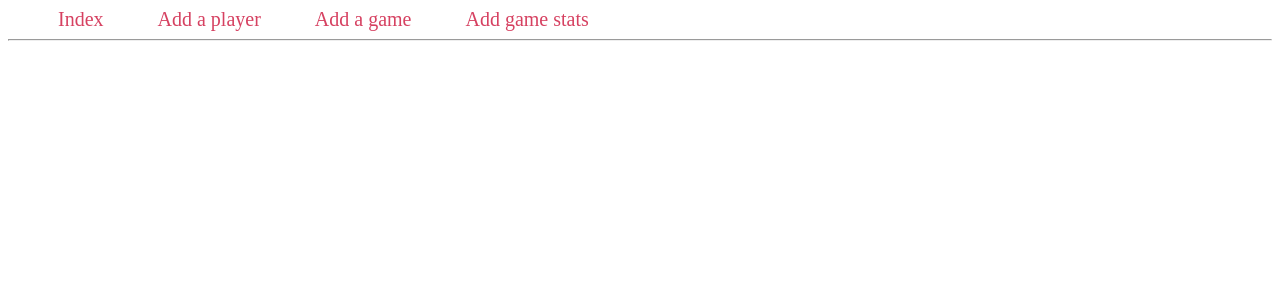
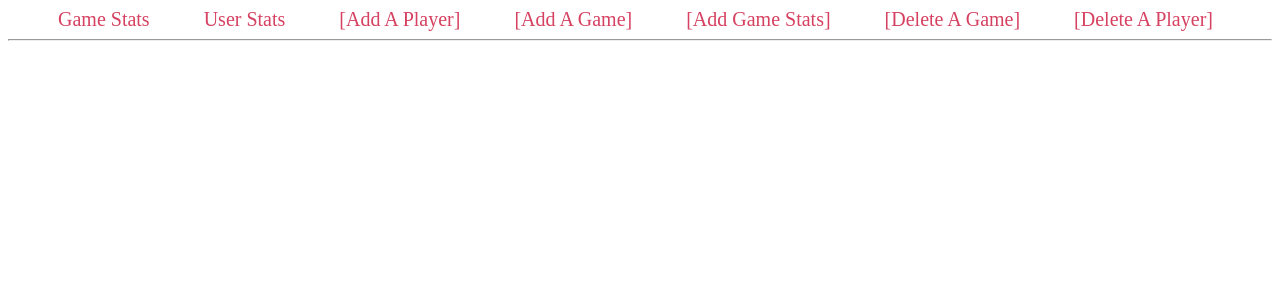
Before and after one commit to dthai2/MonopolyData, a Python web app: template templates/base.html in a window 1280 px wide. Shown: the top 300 px of the page. Run offline with Jinja, Linux system fonts and the light colour scheme; the template is opened without the code that fills it, so the values that code supplies are empty.

Commit message:
Update base.html

```diff
--- a/templates/base.html
+++ b/templates/base.html
@@ -22,14 +22,25 @@
                 font-size: 20px;
         }
 
+        .table {
+            margin: 5px;
+            width: 100%;
+            display: flex;
+            flex-direction: row;
+            flex-wrap: wrap;
+        }
+
     </style>
 </head>
 <body>
     <nav>
-        <a href="{{ url_for('index') }}">Index</a>
-        <a href="{{ url_for('create') }}">Add a player</a>
-        <a href="{{ url_for('createGame') }}">Add a game</a>
-        <a href="{{ url_for('createPlayed') }}">Add game stats</a>
+        <a href="{{ url_for('index') }}">Game Stats</a>
+        <a href="{{ url_for('userStats') }}">User Stats</a>
+        <a href="{{ url_for('create') }}">[Add A Player]</a>
+        <a href="{{ url_for('createGame') }}">[Add A Game]</a>
+        <a href="{{ url_for('createPlayed') }}">[Add Game Stats]</a>
+        <a href="{{ url_for('gamedelete') }}">[Delete A Game]</a>
+        <a href="{{ url_for('playerdelete') }}">[Delete A Player]</a>
         <a href="#"></a>
     </nav>
     <hr>
```
